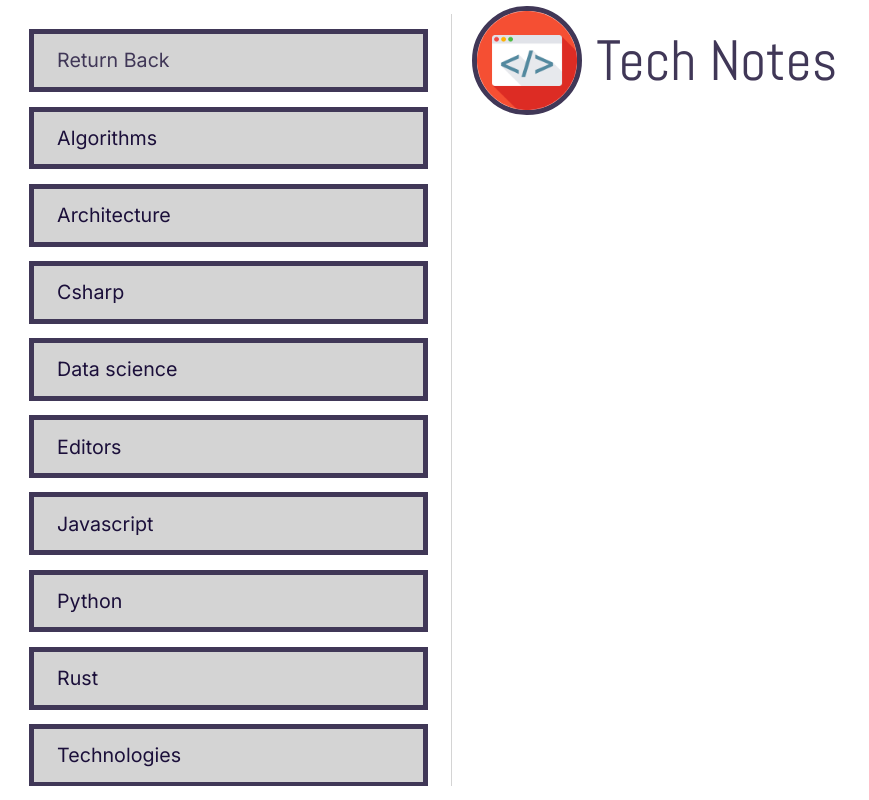
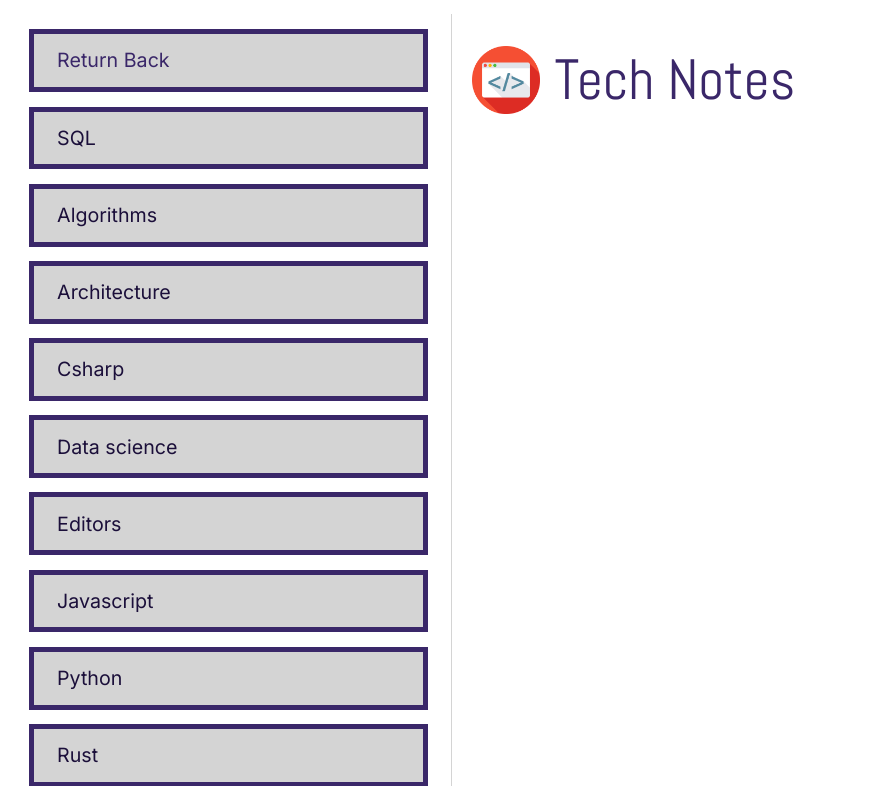
Before and after one commit to doroshenko-viktor/doroshenko-viktor.github.io, a Next.js app: page /folders in a window 1280 px wide. Shown: the whole page, without its empty margins (0-869 px from the left). Built offline with nearby package versions, Linux system fonts and the light colour scheme.

Commit message:
fixes + hidden note stabs

```diff
--- a/components/Header/Header.module.css
+++ b/components/Header/Header.module.css
@@ -3,6 +3,7 @@
   flex-direction: row;
   align-items: center;
   gap: var(--indent-3);
+  margin: var(--indent-5) 0;
 }
 
 .mainHeader img {
@@ -15,9 +16,8 @@
 }
 
 .mainHeaderX .mainLogoImg {
-  max-width: var(--width-6);
-  max-height: var(--width-6);
-  border: var(--border-width-bold) solid var(--color-text);
+  max-width: var(--width-5);
+  max-height: var(--width-5);
 }
 
 .mainHeaderM h1 {
@@ -31,6 +31,7 @@
 
 .mainHeaderS h1 {
   font-size: var(--font-size-2);
+  font-weight: var(--font-weight-strong);
 }
 
 .mainHeaderS .mainLogoImg {
--- a/components/Notes/NoteFormattedContent.module.css
+++ b/components/Notes/NoteFormattedContent.module.css
@@ -22,7 +22,7 @@
 }
 
 .noteTitle {
-  margin-top: var(--indent-5);
+  margin: var(--indent-6) 0 var(--indent-6) 0;
   font-family: var(--font-subheading);
 }
 
--- a/pages/notes/[...noteKey].tsx
+++ b/pages/notes/[...noteKey].tsx
@@ -24,7 +24,7 @@ const Note: React.FC<Props> = ({ note }) => {
             <div>
                 <Link href='/'>
                     <a>
-                        <MainHeader title="Tech Notes" size="m" />
+                        <MainHeader title="Tech Notes" size="s" />
                     </a>
                 </Link>
             </div>
--- a/styles/globals.css
+++ b/styles/globals.css
@@ -44,10 +44,10 @@
   /* COLORS */
   --color-primary: #d4d4d4;
   --color-primary-light: #f5f5f9;
-  --color-text: #403757;
+  --color-text: #3a2769;
   --color-black: #1b0f3a;
   --color-white: #fff;
-  --color-accent: #824ed7;
+  --color-accent: #7542c8;
   --color-accent-opposite: #e64e20;
   --color-accent-light: #ad98dd;
   --color-accent-extra-light: #edecf2;
@@ -118,7 +118,7 @@ pre code.hljs {
 }
 
 .hljs-comment {
-  color: var(--code-color-text);
+  color: var(--code-color-3);
 }
 
 .hljs-meta {
```
Also changed, not shown: content/SQL/_postgresql-json-queries.md (added, +7 -0 lines), content/algorithms/_tries.md (added, +1 -0 lines), content/architecture/_vertical-slice-architecture.md (added, +1 -0 lines), content/rust/_mod.md (added, +4 -0 lines), content/utilites/_git-hooks.md (added, +1 -0 lines), 1 other file (tests, documents, lock files or other folders).
